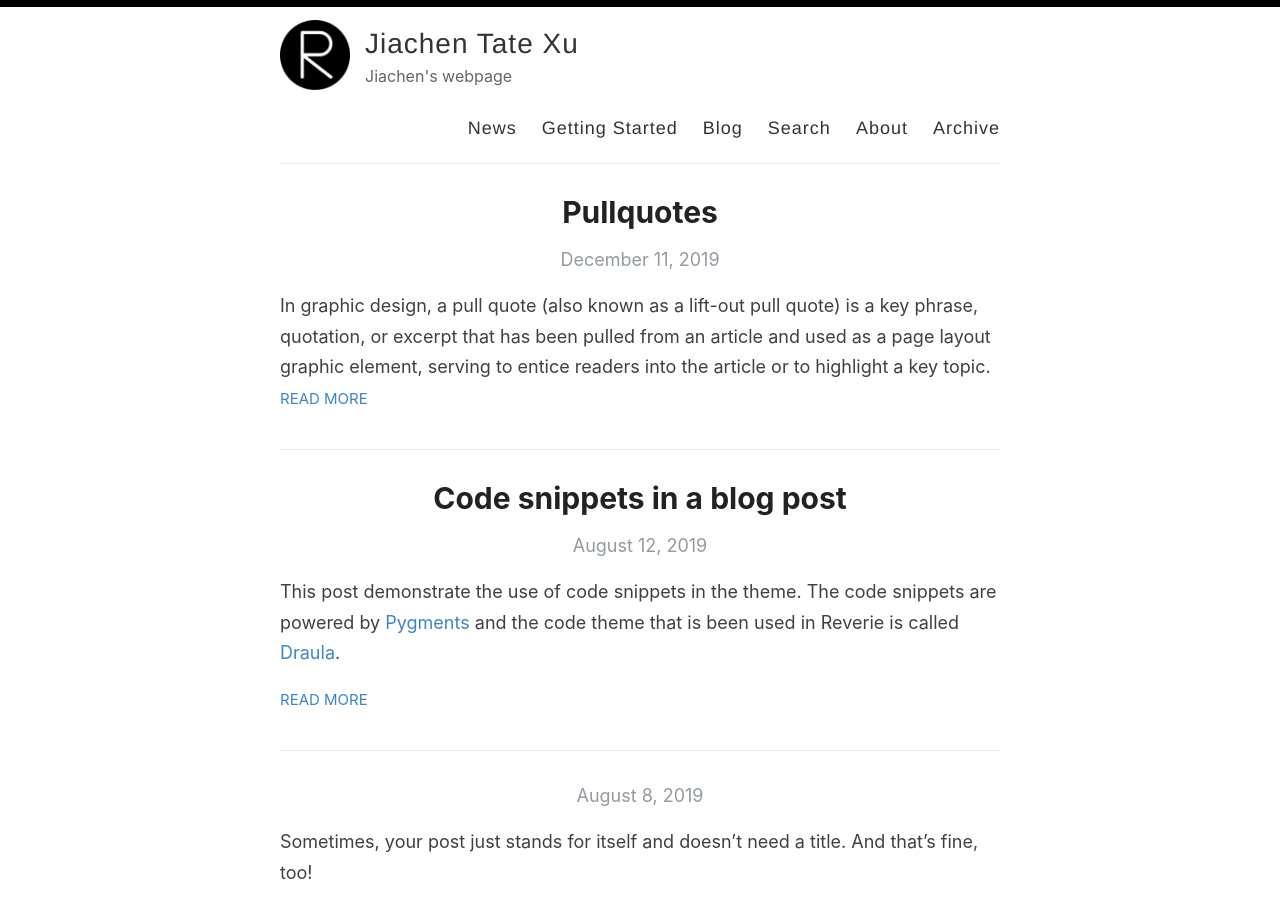
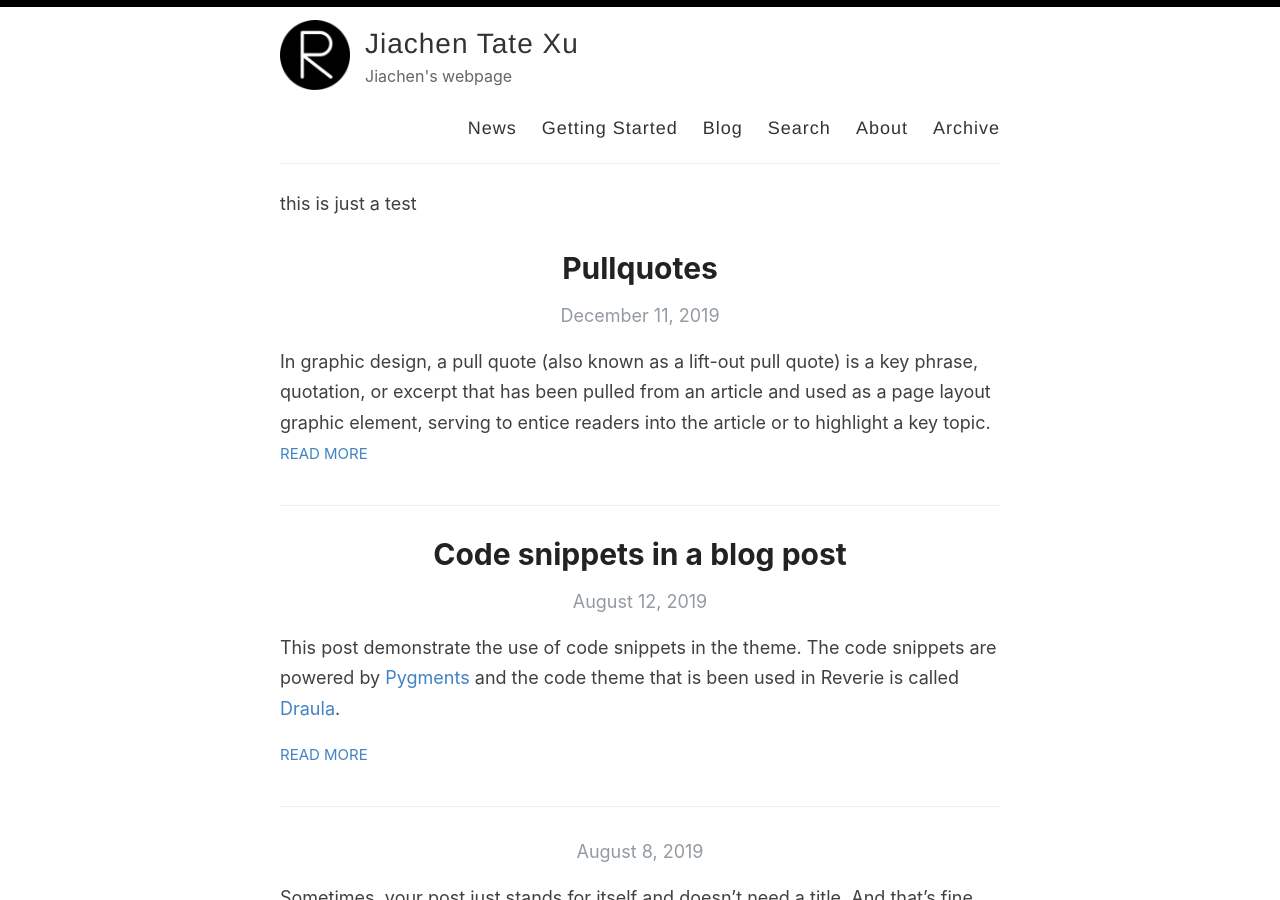
Before and after one commit to TateXu/TateXu.github.io, a Jekyll site: the page built from index.html, in a window 1280 px wide and 900 px high. Built offline with Jekyll 4.4.1, drawn with Linux system fonts in a browser that asks for light colours; the list of posts is cut into pages by our own code.

Commit message:
Update index.html

```diff
--- a/index.html
+++ b/index.html
@@ -1,7 +1,7 @@
 ---
 layout: default
 ---
-
+this is just a test
 <div class="posts">
   {% for post in paginator.posts %}
     <article class="post">
```
